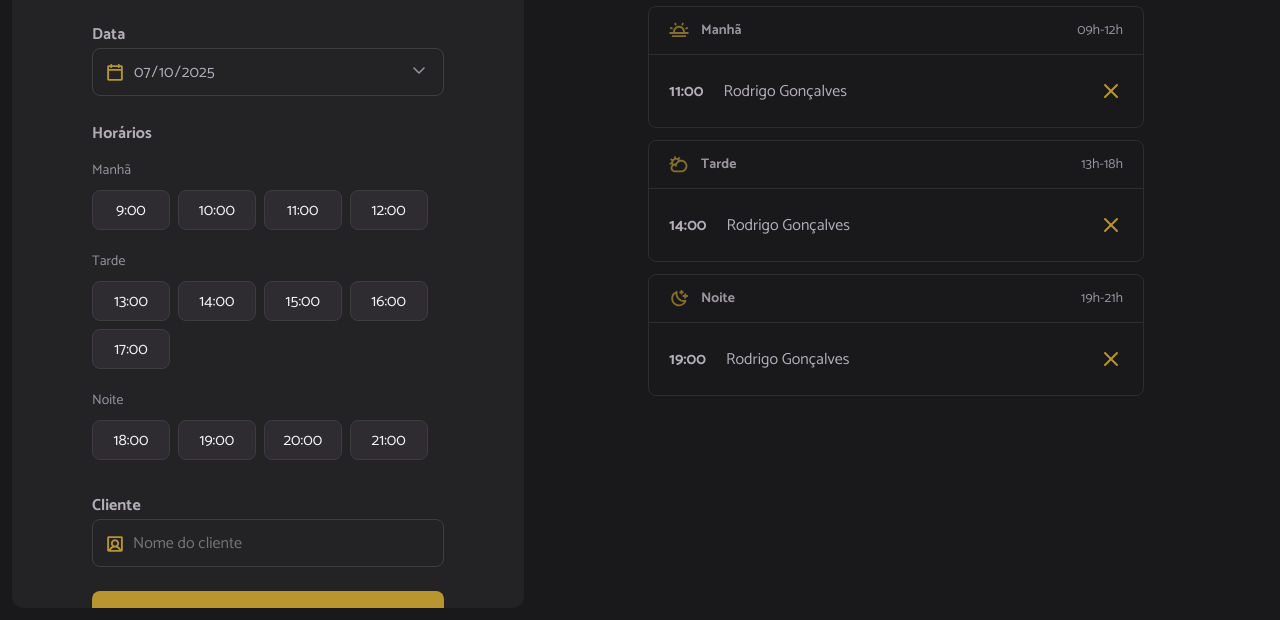
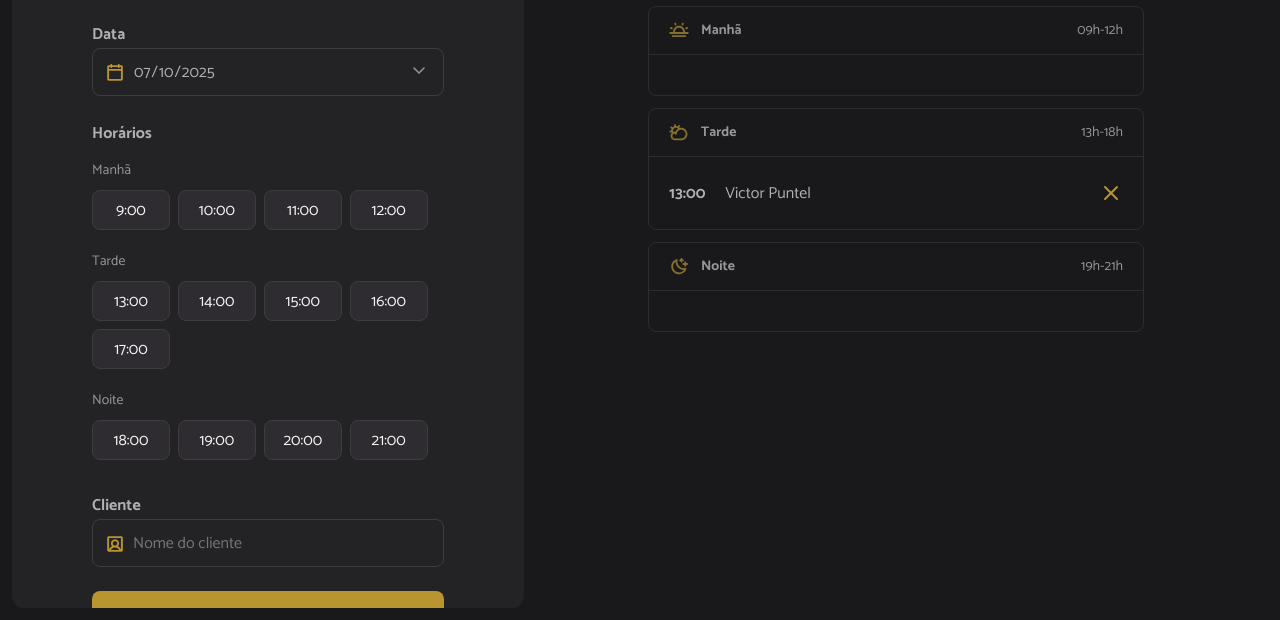
Before and after one commit to VictorAPuntel/Projeto-HairDay, a website built with webpack: page index.html in a window 1280 px wide. Shown: the part 180-800 px from the top of the page. Built offline with nearby package versions, Linux system fonts and the light colour scheme; data requests are answered from the project's data file.

Commit message:
rendserizando os agendamentos

```diff
--- a/server.json
+++ b/server.json
@@ -2,7 +2,7 @@
   "schedules": [
     {
       "id": 1752117113232,
-      "name": "Victor",
+      "name": "Victor Puntel",
       "when": "2025-07-10T13:00:00.000Z"
     }
   ]
--- a/src/modules/schedules/load.js
+++ b/src/modules/schedules/load.js
@@ -1,5 +1,6 @@
 import { hoursLoad } from "../form/hours-load.js";
 import { scheduleFetchByDay } from "../../services/schedule-fetch-by-day.js";
+import { scheduleShow } from "../schedules/show.js";
 
 //Seleciona o input de data
 const selectedDate = document.getElementById("date");
@@ -9,7 +10,9 @@ export async function schedulesDay() {
 
   //Busca na API os agendamentos
   const dailySchedules = await scheduleFetchByDay({ date });
-  console.log(dailySchedules);
+
+  //Exibe os agendamentos
+  scheduleShow({ dailySchedules });
 
   //Renderiza as horas disponíveis
   hoursLoad({ date });
--- /dev/null
+++ b/src/modules/schedules/show.js
@@ -0,0 +1,51 @@
+import dayjs from "dayjs";
+
+//Seleciona as seções, manhã, tarde, noite
+const periodMorning = document.getElementById("period-morning");
+const periodAfternoon = document.getElementById("period-afternoon");
+const periodNight = document.getElementById("period-night");
+
+export function scheduleShow({ dailySchedules }) {
+  try {
+    //Limpa as listas
+    periodMorning.innerHTML = "";
+    periodAfternoon.innerHTML = "";
+    periodNight.innerHTML = "";
+
+    //Renderiza os agendamentos por período
+    dailySchedules.forEach((schedule) => {
+      const item = document.createElement("li");
+      const time = document.createElement("strong");
+      const name = document.createElement("span");
+
+      //Adiciona o id do agendamento
+      item.setAttribute("data-id", schedule.id);
+      time.textContent = dayjs(schedule.when).format("HH:mm");
+      name.textContent = schedule.name;
+
+      //Cria icone de cancelamento
+      const cancelIcon = document.createElement("img");
+      cancelIcon.classList.add("cancel-icon");
+      cancelIcon.setAttribute("src", "./src/assets/cancel.svg");
+      cancelIcon.setAttribute("alt", "Cancelar");
+
+      //Adiciona o tempo, nome e icone no item
+      item.append(time, name, cancelIcon);
+
+      //Obtem somente a hora
+      const hour = dayjs(schedule.when).hour();
+
+      //Renderiza o agendamento na sessão (manhã, tarde ou noite)
+      if (hour <= 12) {
+        periodMorning.appendChild(item);
+      } else if (hour > 12 && hour <= 18) {
+        periodAfternoon.appendChild(item);
+      } else {
+        periodNight.appendChild(item);
+      }
+    });
+  } catch (error) {
+    console.log(error);
+    alert("Não foi possível exibir os agendamentos");
+  }
+}
```
Also changed, not shown: index.html (+6 -3 lines).
